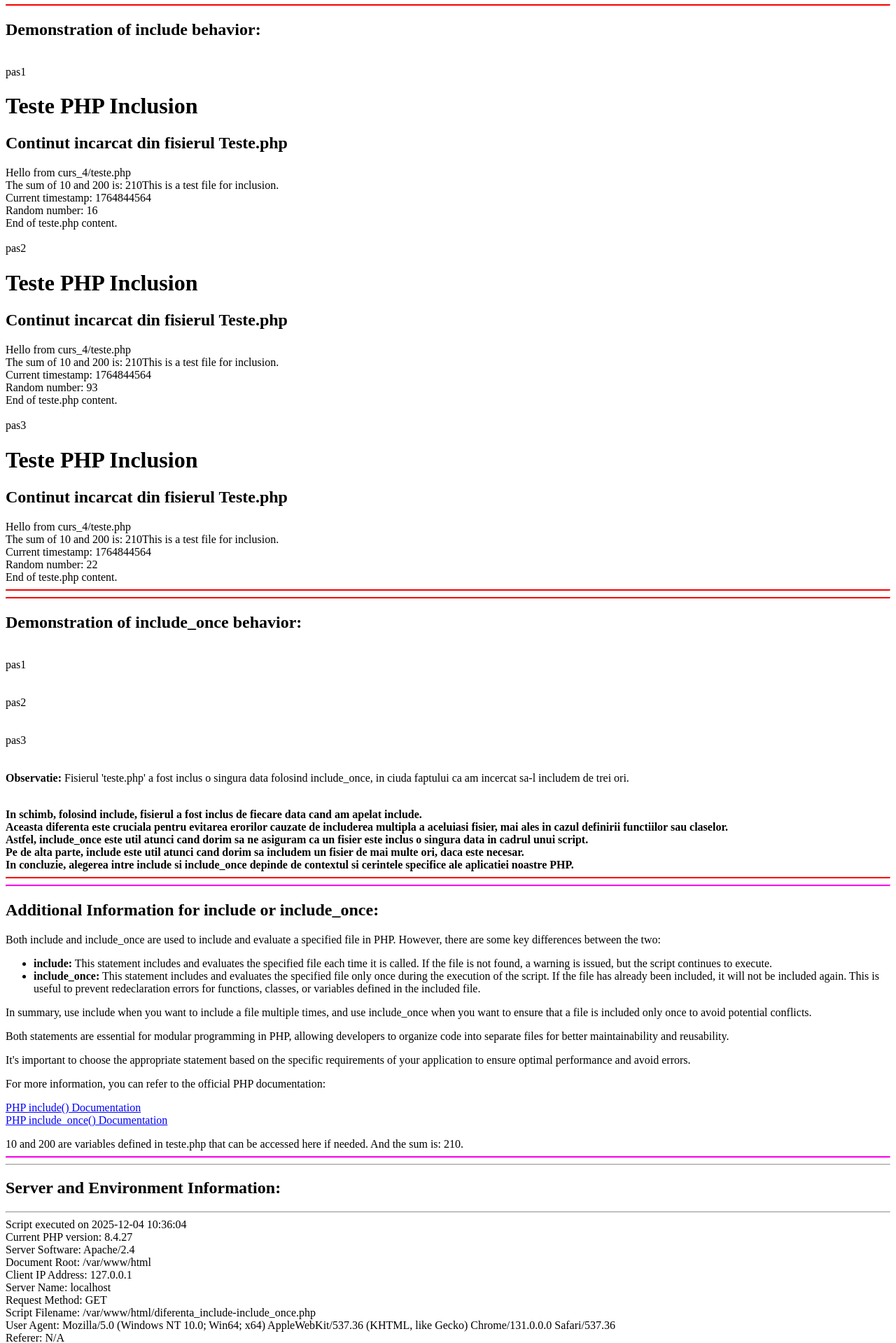
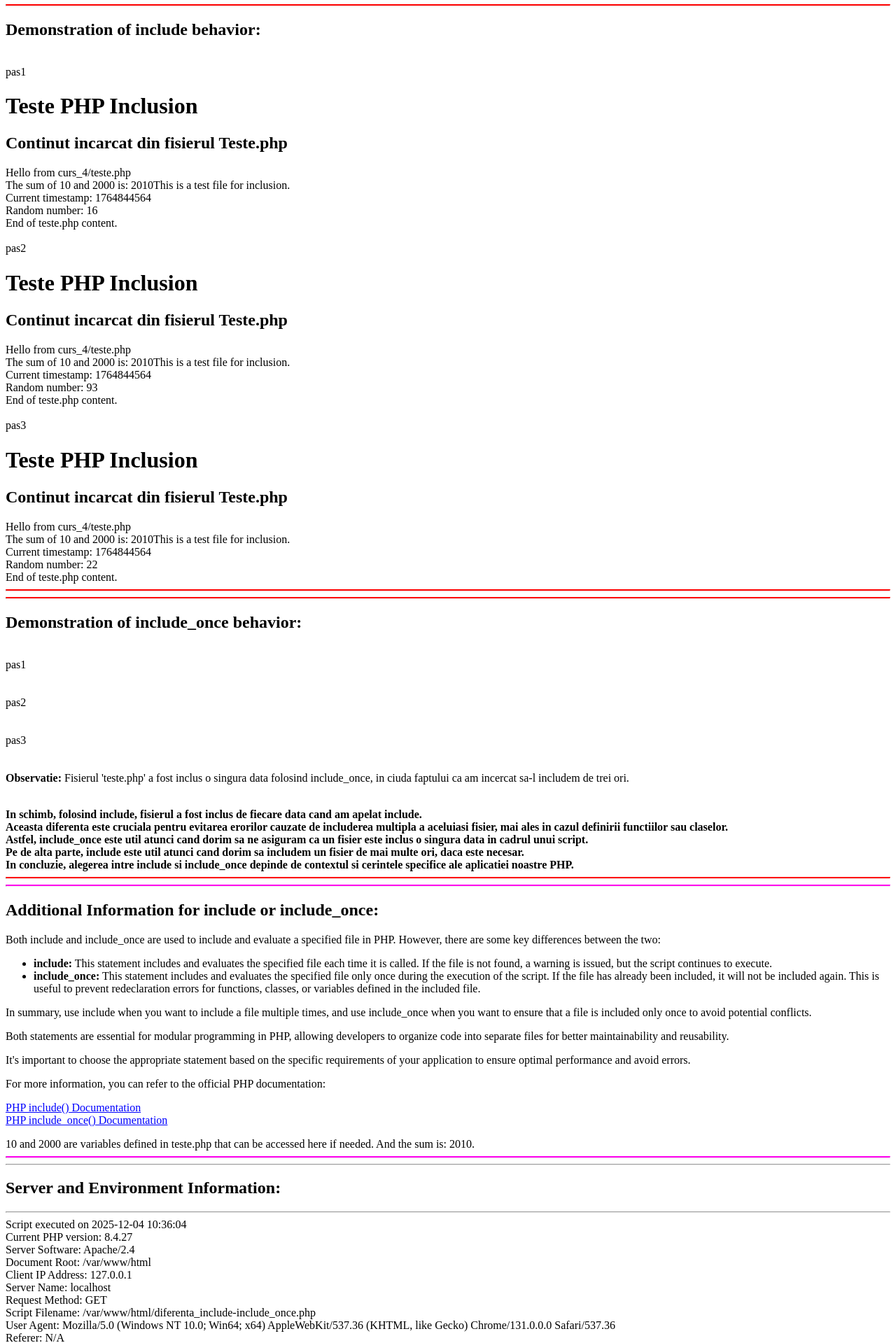
Before and after one commit to AlinRosca10/PHP_CORE, a PHP site: page /diferenta_include-include_once.php in a window 1280 px wide. Shown: the part 310-2229 px from the top of the page at 70% size. Run offline with PHP 8.4, Linux system fonts and the light colour scheme.

Commit message:
Modificarea valorii lui y de la 200 la 200 si efectele produse

```diff
--- a/teste.php
+++ b/teste.php
@@ -5,7 +5,7 @@
     echo "<br>";
 
     $x = 10;
-    $y = 200;
+    $y = 2000;
     $sum = $x + $y;
     echo "The sum of $x and $y is: $sum";
 
```
